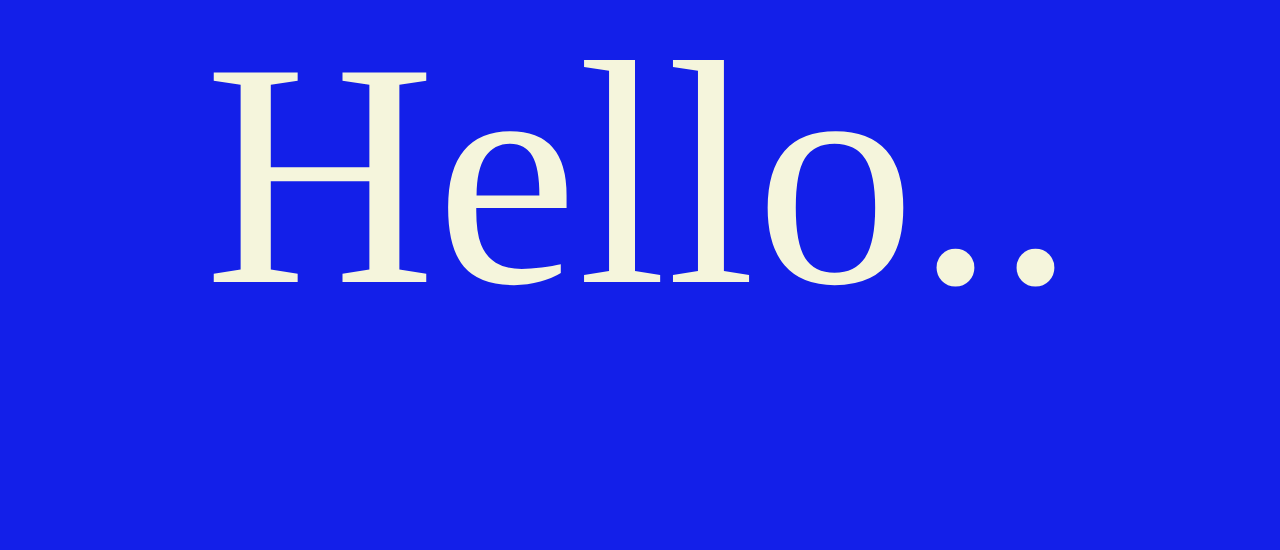
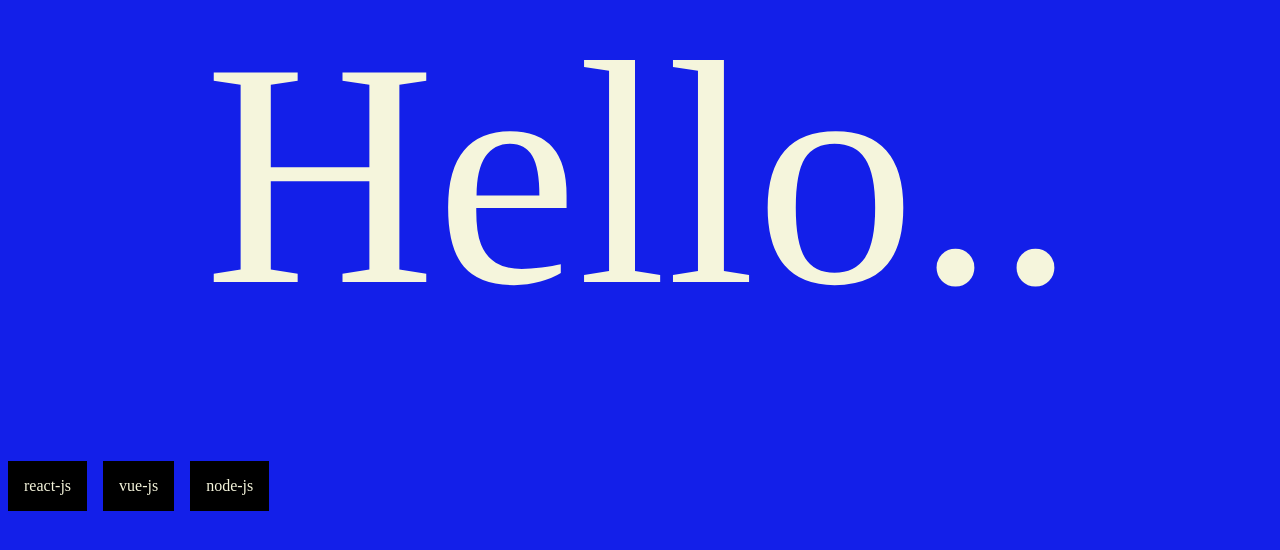
Before and after one commit to hexad3cimal/jovin-website, a Vue app: page / in a window 1280 px wide. Shown: the part 250-800 px from the top of the page. Built offline with nearby package versions, Linux system fonts and the light colour scheme.

Commit message:
add tiles

```diff
--- a/src/components/Home.vue
+++ b/src/components/Home.vue
@@ -5,42 +5,60 @@
     Hello<span class="dots">..</span>
   </div>
 </div>
+  <div class="tiles-container">
+    <span class="tiles">react-js</span>
+    <span class="tiles">vue-js</span>
+    <span class="tiles">node-js</span>
+  </div>
 </div>
 </template>
 
 <script>
 export default {
-  name: 'Home',
-  props: {
-    msg: String
-  }
+  name: 'Home'
 }
 </script>
 
-<style scoped>
+<style lang="scss" scoped>
 .home-wrapper{
   width: 100%;
   min-height: 100vh;
   background: #131fe9;
   display: flex;
   flex-wrap: wrap;
-  flex-direction: column;
-}
+  flex-direction: row;
 
   .title-wrapper{
     display: flex;
     justify-content: center;
     margin-top: 30vh;
-}
+    width: 100%;
     .title{
       color: beige;
       font-size: 20rem;
-}
-
       .dots{
         font-size: 20rem;
         animation:blinkingText 1.2s infinite;
       }
+    }
+  }
+
+  .tiles-container{
+    width:100%;
+    display: flex;
+    flex-wrap: wrap;
+    flex-direction: row;
+    align-content: space-evenly;
+    .tiles{
+      margin: .5rem;
+      background: black;
+      color: beige;
+      font-size: 1rem;
+      padding: 1rem;
+    }
+  }
+
+
   @keyframes blinkingText{
     0%{     color: beige;    }
     49%{    color: beige; }
@@ -50,4 +68,6 @@ export default {
   }
 
 
+}
+
 </style>
```
Lines whose indentation alone changed are shown as unchanged.
